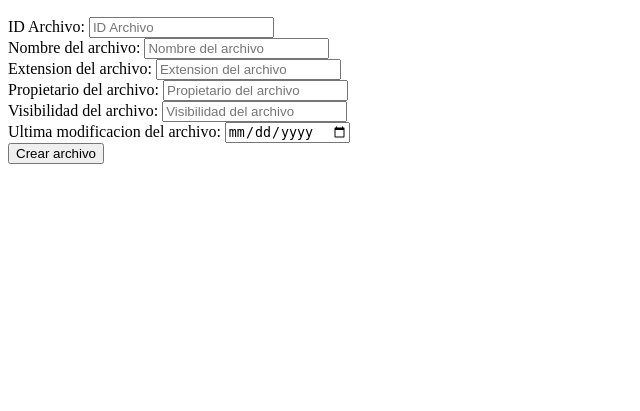
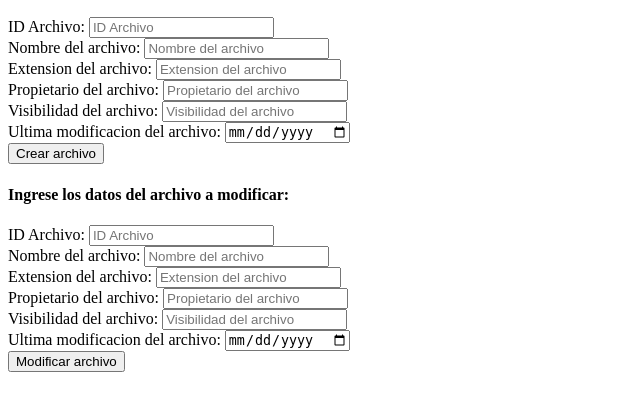
Before and after one commit to NahuelDesimone/Python-ApiRest, a Flask app: template src/templates/panel.html in a window 1280 px wide. Shown: the part 193-604 px from the top of the page, without its empty margins (0-640 px from the left). Run offline with Flask 2, Linux system fonts and the light colour scheme; the template is opened without the code that fills it, so the values that code supplies are empty.

Commit message:
Se controla que no se pueda crear el mismo archivo si ya existe

```diff
--- a/src/app.py
+++ b/src/app.py
@@ -78,18 +78,19 @@ def getUserFiles():
 @app.route('/getUserFile/<idFile>', methods=['GET'])
 def getUserFile(idFile):
     try:
+        db = connectDatabase()
         cursor = db.cursor()
         sql = "SELECT * FROM User_Drive WHERE id_file = '{0}'".format(idFile)
         cursor.execute(sql)
         data = cursor.fetchone()
         if data != None:
             userFile = {"id_file":data[0],"file_name":data[1],"file_extension":data[2], "file_owner":data[3], "file_visibility":data[4],"file_lastModified":data[5]}
-            return jsonify({"userFile":userFile, "message":"User file found"})
+            return userFile
         else:
-            return jsonify({"message":"User file can't be found"})
+            return None
 
     except Exception as ex:
-        return jsonify({"message":"Error"})
+        return ex
 
 @app.route('/newUserFile',methods=['POST'])
 def newUserFile():
@@ -108,15 +109,18 @@ def newUserFile():
             "file_visibility": file_visibility,
             "file_lastModified": file_lastModified
         }
-        print(newUserFile)
-        db = connectDatabase()
-        cursor = db.cursor()
-        sql = """INSERT INTO User_Drive (id_file,file_name,file_extension,file_owner,file_visibility,file_lastModified) VALUES ({0},'{1}','{2}','{3}','{4}','{5}')""".format(newUserFile['id_file'],
-        newUserFile['file_name'], newUserFile['file_extension'],
-        newUserFile['file_owner'], newUserFile['file_visibility'],newUserFile['file_lastModified'])
-        cursor.execute(sql)
-        db.commit() ##Confirmo la accion de insertar un nuevo archivo
-        return jsonify({"message":"User file created"})
+        userFileExists = getUserFile(id_file)
+        if (userFileExists == None):
+            db = connectDatabase()
+            cursor = db.cursor()
+            sql = """INSERT INTO User_Drive (id_file,file_name,file_extension,file_owner,file_visibility,file_lastModified) VALUES ({0},'{1}','{2}','{3}','{4}','{5}')""".format(newUserFile['id_file'],
+            newUserFile['file_name'], newUserFile['file_extension'],
+            newUserFile['file_owner'], newUserFile['file_visibility'],newUserFile['file_lastModified'])
+            cursor.execute(sql)
+            db.commit() ##Confirmo la accion de insertar un nuevo archivo
+            return jsonify({"message":"User file created"})
+        else:
+            return jsonify({"message": "Error, input user file already exists"})
 
     except Exception as ex:
         return jsonify({"message":"Error"})
@@ -159,16 +163,32 @@ def deleteUserFile(idFile):
     except Exception as ex:
         return jsonify({"message":"Error"})
 
-@app.route('/updateUserFile/<idFile>',methods=['PUT'])
-def updateUserFile(idFile):
+@app.route('/updateUserFile',methods=['PUT'])
+def updateUserFile():
     try:
-        updatedUserFile = request.json
-        cursor = db.cursor()
-        sql = """UPDATE User_Drive SET id_file={0}, file_name='{1}', file_extension='{2}', file_owner='{3}', file_visibility='{4}', file_lastModified='{5}' WHERE id_file = {6}""".format(
-            idFile,updatedUserFile['file_name'], updatedUserFile['file_extension'], updatedUserFile['file_owner'], updatedUserFile['file_visibility'], updatedUserFile['file_lastModified'],idFile
-        )
-        cursor.execute(sql)
-        db.commit() ##Confirmo la accion de insertar un nuevo archivo
+        id_file = request.form["id_file"]
+        fileToUpdate = getUserFile(id_file)
+        print(fileToUpdate)
+        # input_file_name = request.form["file_name"]
+        # input_file_extension = request.form["file_extension"]
+        # input_file_owner = request.form["file_owner"]
+        # input_file_visibility = request.form["file_visibility"]
+        # input_file_lastModified = request.form["file_lastModified"]
+        # updatedUserFile = {
+        #     "id_file": int(id_file),
+        #     "file_name": file_name,
+        #     "file_extension": file_extension,
+        #     "file_owner": file_owner,
+        #     "file_visibility": file_visibility,
+        #     "file_lastModified": file_lastModified
+        # }
+        # db = connectDatabase()
+        # cursor = db.cursor()
+        # sql = """UPDATE User_Drive SET id_file={0}, file_name='{1}', file_extension='{2}', file_owner='{3}', file_visibility='{4}', file_lastModified='{5}' WHERE id_file = {6}""".format(
+        #     idFile,updatedUserFile['file_name'], updatedUserFile['file_extension'], updatedUserFile['file_owner'], updatedUserFile['file_visibility'], updatedUserFile['file_lastModified'],idFile
+        # )
+        # cursor.execute(sql)
+        # db.commit() ##Confirmo la accion de insertar un nuevo archivo
         return jsonify({"message":"User file updated"})
 
     except Exception as ex:
--- a/src/templates/panel.html
+++ b/src/templates/panel.html
@@ -45,6 +45,31 @@
 
     </form>
 
+    <h4> Ingrese los datos del archivo a modificar: </h4>
+    <form action="/updateUserFile" method="PUT">
+
+        <label for="id_file">ID Archivo: </label>
+        <input type="number" placeholder="ID Archivo" name="id_file"><br>
+
+        <label for="file_name">Nombre del archivo: </label>
+        <input type="text" placeholder="Nombre del archivo" name="file_name"><br>
+
+        <label for="file_extension">Extension del archivo: </label>
+        <input type="text" placeholder="Extension del archivo" name="file_extension"><br>
+
+        <label for="file_owner">Propietario del archivo: </label>
+        <input type="text" placeholder="Propietario del archivo" name="file_owner"><br>
+
+        <label for="file_visibility">Visibilidad del archivo: </label>
+        <input type="text" placeholder="Visibilidad del archivo" name="file_visibility"><br>
+
+        <label for="file_lastModified">Ultima modificacion del archivo: </label>
+        <input type="date" placeholder="Ultima modificacion del archivo" name="file_lastModified"><br>
+
+        <button type="submit">Modificar archivo</button>
+
+    </form>
+
 
 </body>
 </html>
```
